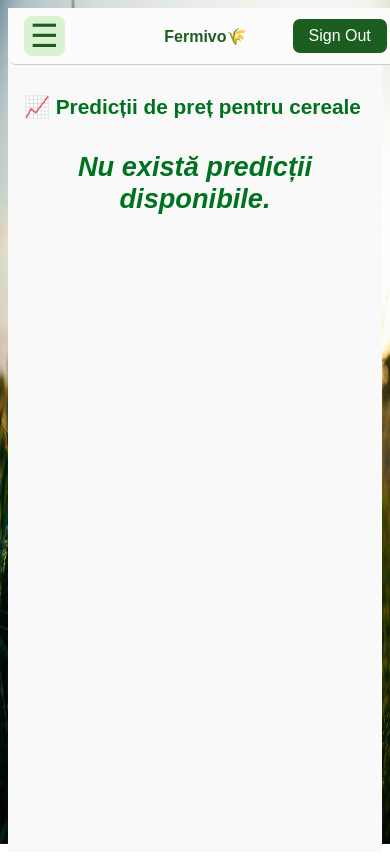
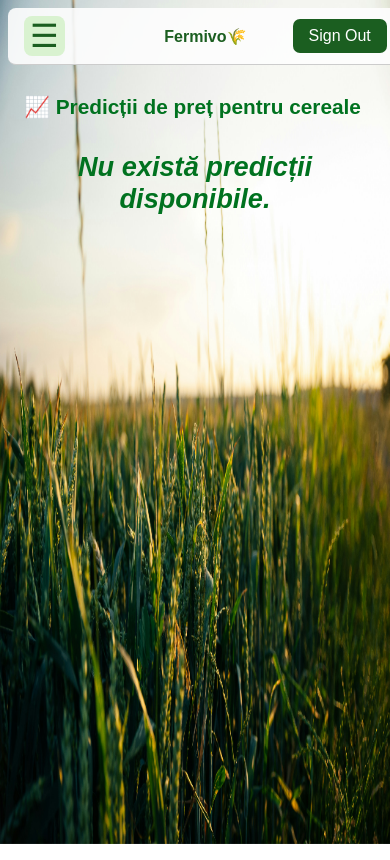
Before and after one commit to FermendjinPatricia/Fermivo-Frontend, a Vue app: page /predictii in a window 390 px wide. Built offline with nearby package versions, Linux system fonts and the light colour scheme; no server answers; sample sign-in values are in the browser's storage.

Commit message:
Design mobile

```diff
--- a/src/views/Predictii.vue
+++ b/src/views/Predictii.vue
@@ -1,5 +1,5 @@
 <template>
-  <div class="predictii-page">
+  <div>
     <div class="welcome-page">
       <!-- HEADER -->
       <div class="header">
```
